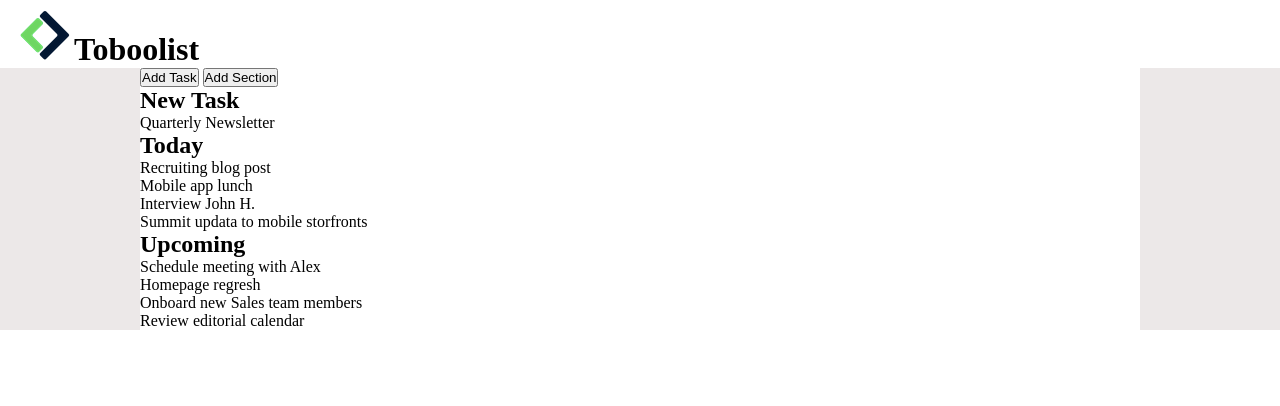
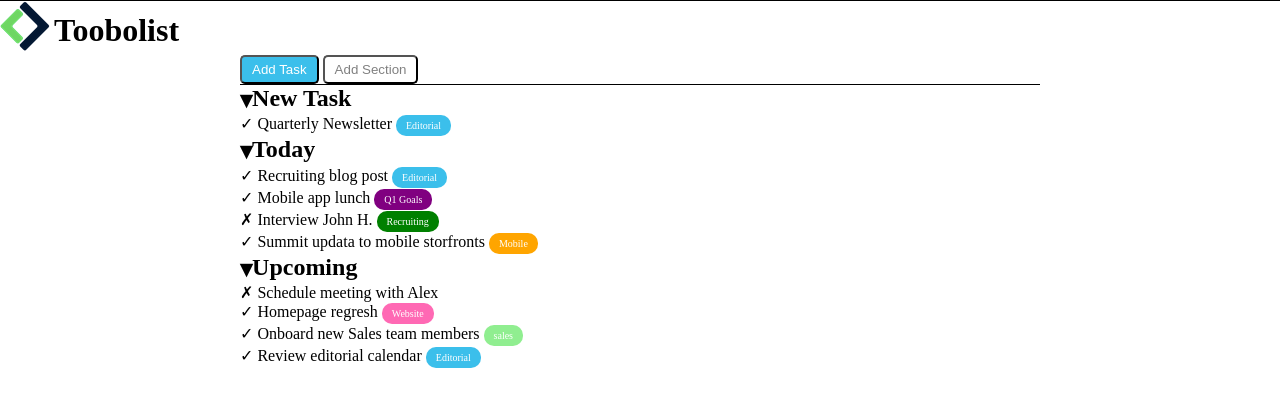
Before and after one commit to omar96developer/html-css-toboolist, a plain HTML site: page index.html in a window 1280 px wide. Drawn offline with Linux system fonts and the light colour scheme.

Commit message:
completato html

```diff
--- a/css/style.css
+++ b/css/style.css
@@ -6,24 +6,79 @@
 
 
 header {
-    border-top: 1 solid black;
+    border-top: 1px solid black;
 }
 
 h1 {
     display: inline-block;
+    line-height: 50px;
+    vertical-align: bottom;
 }
 
-main {
-    background-color: rgba(231, 225, 225, 0.774);
+
+
+.container {
+    width: 100%;
+
 }
 
-.img {
-    margin: 10px 0 0 20px;
+.container-2 {
+    width: 800px;
+    height: 800px;
+    margin: auto;
+
+}
+.add {
+    border-bottom: 1px solid black;
 }
 
-.container {
-    width: 1000px;
-    margin: auto;
+.bottone-1 {
+    color: white;
+    background-color: rgb(59, 191, 235);
+    border-radius: 5px;
+    padding: 5px 10px;
+}
+
+.bottone-2 {
+    color: grey;
     background-color: white;
+    border-radius: 5px;
+    padding: 5px 10px;
+}
 
+.uni{
+    vertical-align: middle;
 }
+
+.badge {
+    display: inline-block;
+
+    color: white;
+    border-radius: 10px;
+    padding: 5px 10px;
+    font-size: 10px;
+}
+
+.blue {
+    background-color: rgb(59, 191, 235);
+}
+
+.purple {
+    background-color: purple;
+}
+
+.green {
+    background-color: green;
+}
+
+.orange {
+    background-color: orange;
+}
+
+.pink {
+    background-color: hotpink;
+}
+
+.yellow {
+    background-color: lightgreen;
+}
--- a/index.html
+++ b/index.html
@@ -10,38 +10,43 @@
         <header>
             <div>
                 <img class="img" src="img/Logo.png" alt="logo">
-                <h1>Toboolist</h1>
+                <h1>Toobolist</h1>
+
             </div>
         </header>
-
         <main>
             <div class="container">
-                <div>
-                    <button>Add Task</button>
-                    <button>Add Section</button>
+                <div class="container-2">
+                    <div class="add">
+                        <button class="bottone-1">Add Task</button>
+                        <button class="bottone-2">Add Section</button>
                     </div>
                     <div>
                         <section>
-                        <h2>New Task</h2>
-                        <p>Quarterly Newsletter</p>
+                            <h2><span class="uni">&#9662</span>New Task</h2>
+                            <div>&#10003; Quarterly Newsletter <span class="badge blue">Editorial</span></div>
+
                         </section>
                         <section>
-                        <h2>Today</h2>
-                        <p>Recruiting blog post</p>
-                        <p>Mobile app lunch</p>
-                        <p>Interview John H.</p>
-                        <p>Summit updata to mobile storfronts</p>
+                            <h2><span class="uni">&#9662</span>Today</h2>
+                            <div>&#10003; Recruiting blog post <span class="badge blue">Editorial</span></div>
+                            <div>&#10003; Mobile app lunch <span class="badge purple">Q1 Goals</span></div>
+                            <div>&#10007; Interview John H. <span class="badge green">Recruiting</span></div>
+                            <div>&#10003; Summit updata to mobile storfronts <span class="badge orange">Mobile</span></div>
                         </section>
                         <section>
-                        <h2>Upcoming</h2>
-                        <p>Schedule meeting with Alex</p>
-                        <p>Homepage regresh</p>
-                        <p>Onboard new Sales team members</p>
-                        <p>Review editorial calendar</p>
+                            <h2><span class="uni">&#9662</span>Upcoming</h2>
+                            <div>&#10007; Schedule meeting with Alex</div>
+                            <div>&#10003; Homepage regresh <span class="badge pink">Website</span></div>
+                            <div>&#10003; Onboard new Sales team members <span class="badge yellow">sales</span></div>
+                            <div>&#10003; Review editorial calendar <span class="badge blue">Editorial</span></div>
                         </section>
                     </div>
                 </div>
 
+            </div>
         </main>
+
+
     </body>
 </html>
```
Lines whose indentation alone changed are shown as unchanged.
